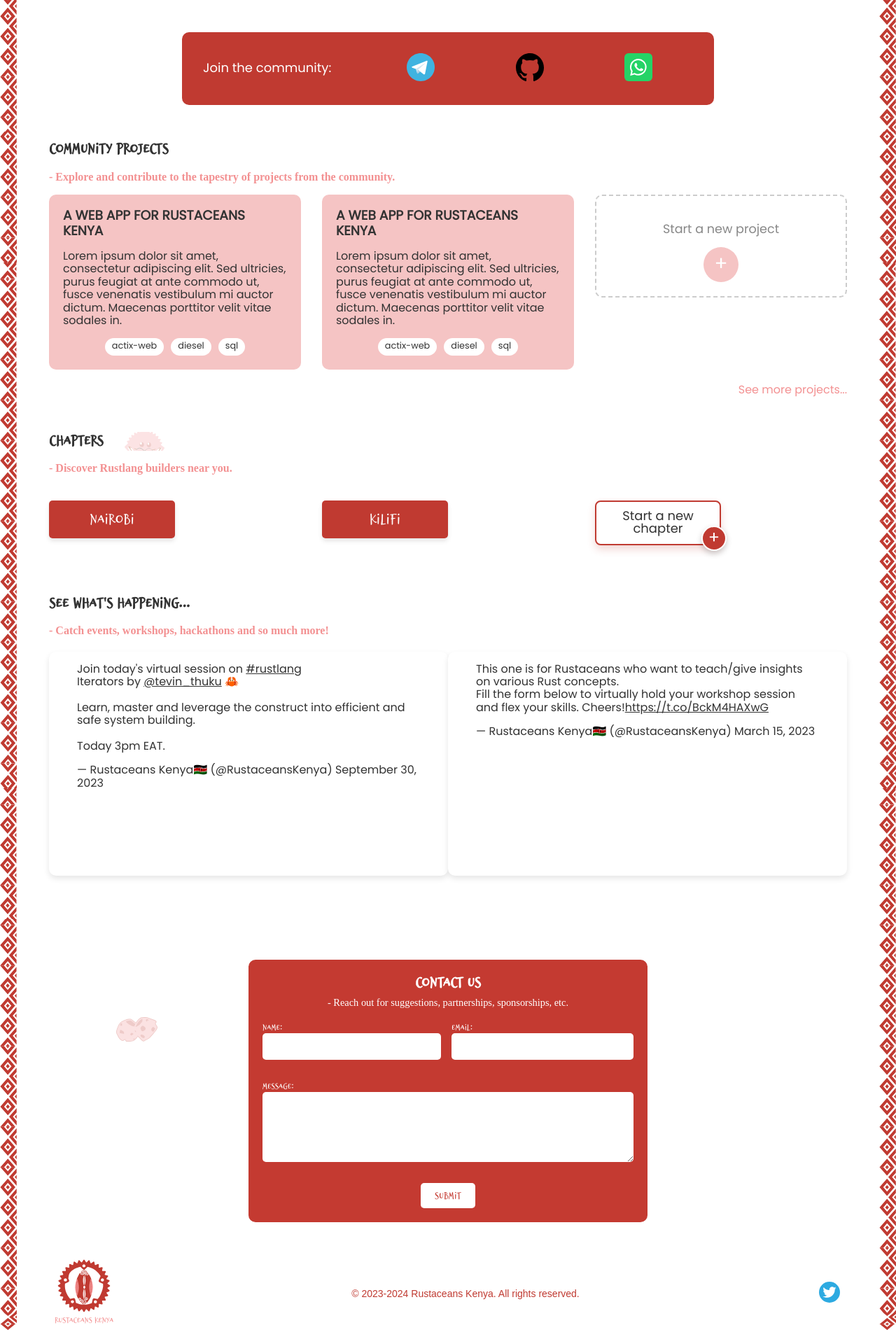
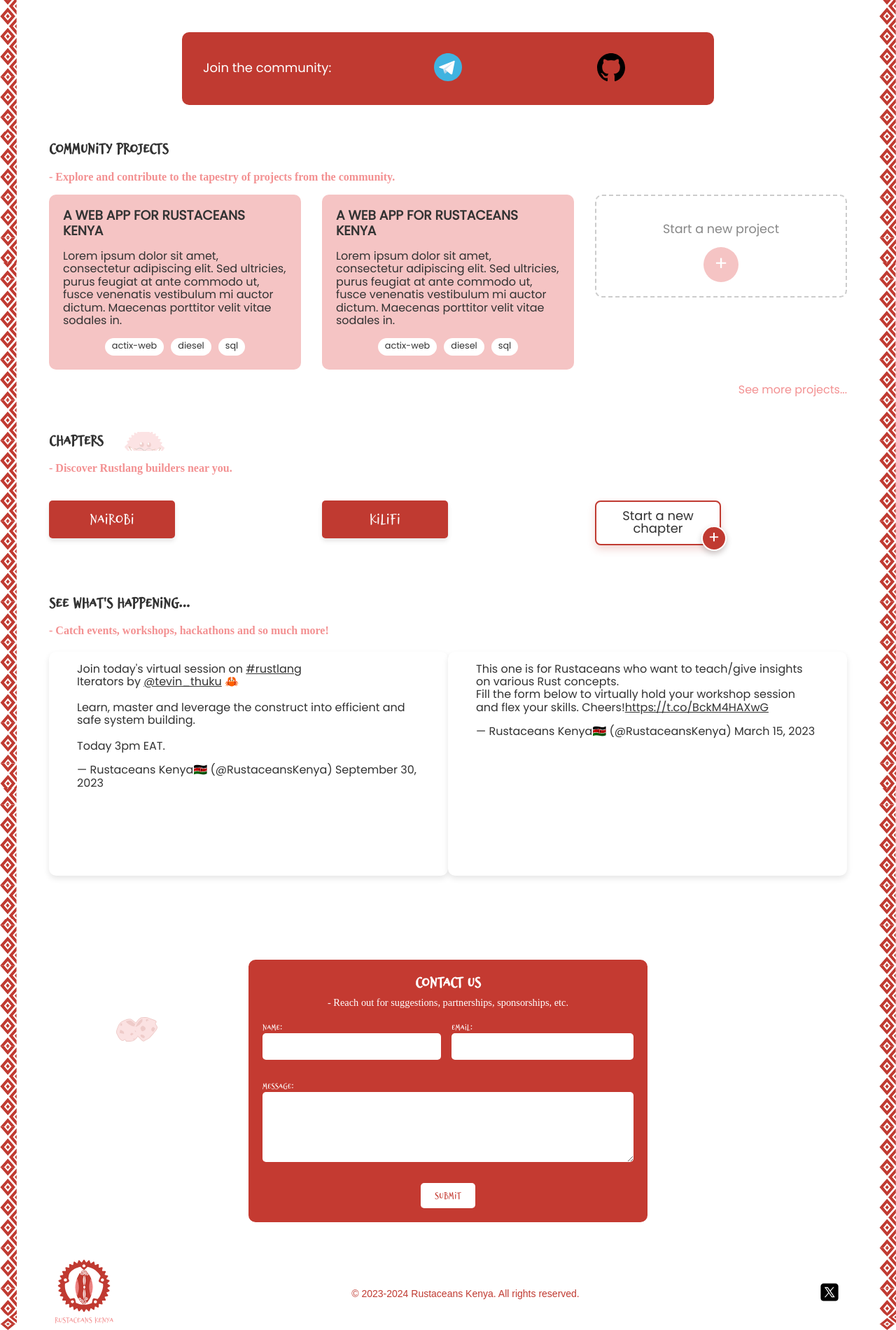
Before and after one commit to nyambura00/rustaceans_kenya_webapp_ui_mockup, a plain HTML site: page index.html in a window 1280 px wide. Shown: the part 399-2299 px from the top of the page at 70% size. Drawn offline with Linux system fonts and the light colour scheme.

Commit message:
update social icons

```diff
--- a/index.html
+++ b/index.html
@@ -55,9 +55,6 @@
                                 </a>
                                 <a href="https://github.com/RustaceansKenya" style="text-decoration: none;">
                                     <img src="images/github.svg" alt="GitHub" style="width: 40px; height: 40px;">
-                                </a>
-                                <a href="https://chat.whatsapp.com/Fh9dHyusHXHCkgnkEv74zF" style="text-decoration: none;">
-                                    <img src="images/whatsapp.svg" alt="WhatsApp" style="width: 40px; height: 40px;">
                                 </a>
                             </div>
                         </div>
@@ -329,7 +326,7 @@
                     </div>
                     <div class="footer-social">
                         <a href="https://x.com/RustaceansKenya" aria-label="Twitter">
-                            <img src="images/twitter.svg" alt="Twitter/X" width="40px" height="40px"/>
+                            <img src="images/twitterx.svg" alt="Twitter/X" width="40px" height="40px"/>
                         </a>
                     </div>
                 </div>
```
Also changed, not shown: images/twitterx.svg (added).
